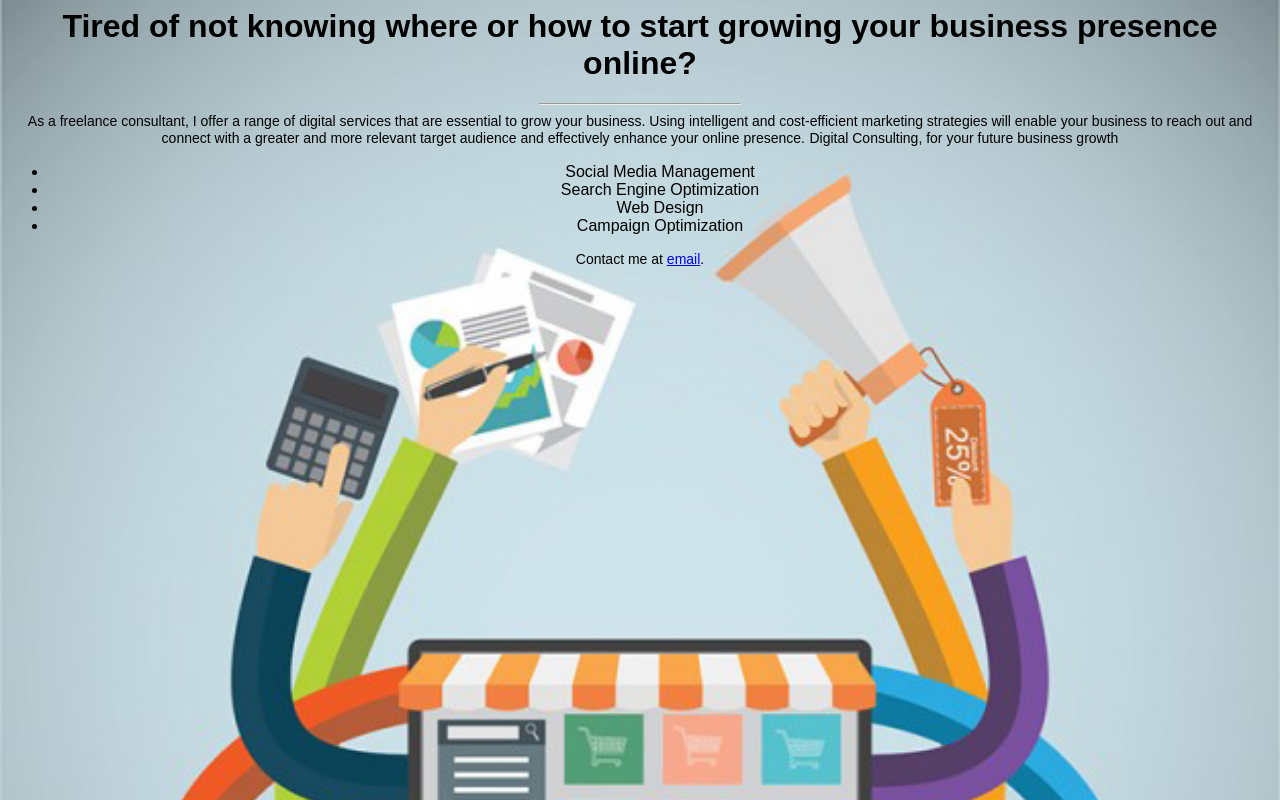
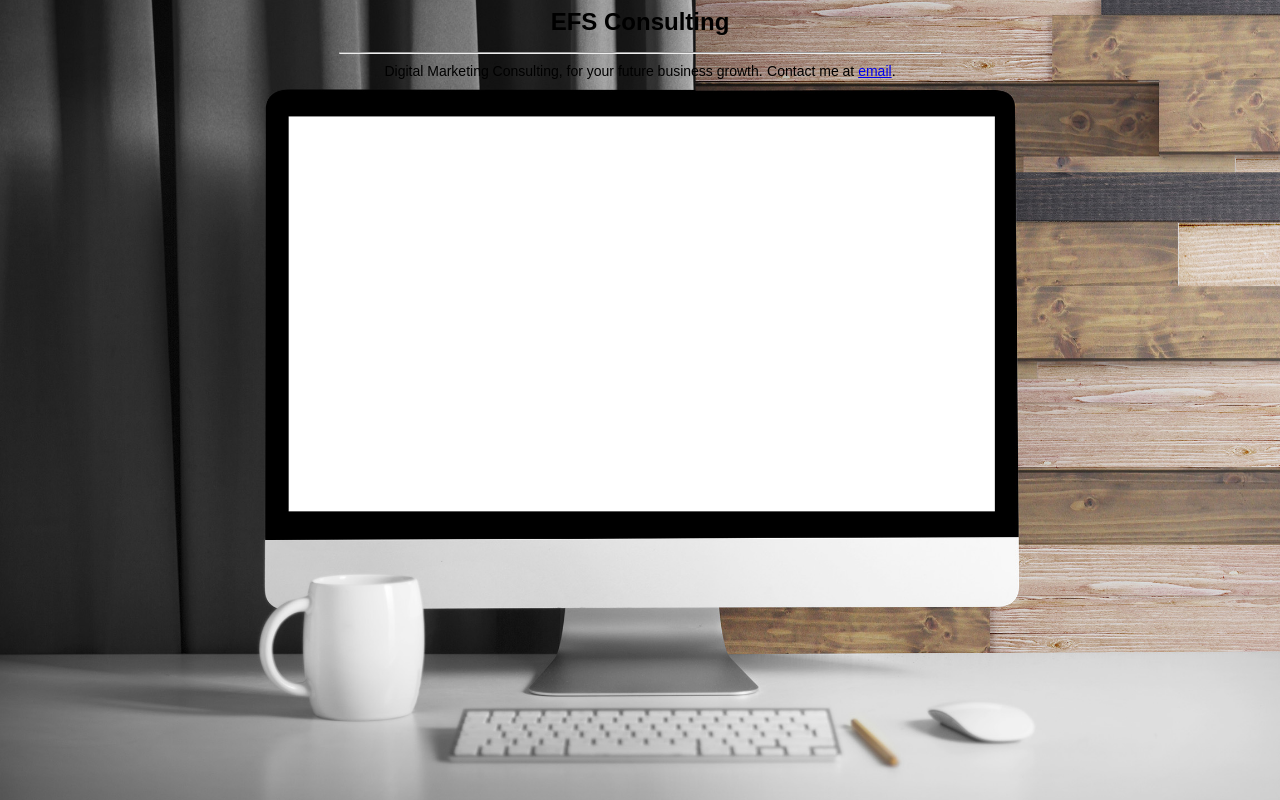
Before and after one commit to efsamouris/efsamouris.github.io, a plain HTML site: page unit_3/index.html in a window 1280 px wide. Drawn offline with Linux system fonts and the light colour scheme.

Commit message:
unit 3 project

```diff
--- a/unit_3/css/style.css
+++ b/unit_3/css/style.css
@@ -1,15 +1,17 @@
 h1 {
 	text-align: center;
+	font-weight: bold;
+	font-size: 24px;
 }
 body {
 	text-align: center;
-	background: url(../images/project1.jpg);
+	background: url(../images/unit3.jpg);
 	background-size: cover;
 	color: #000000;
 	font-family: sans-serif;
 }
 hr {
-	width: 200px;
+	width: 600px;
 }
 p1,p3 {
 	font-size: 14px;
--- a/unit_3/index.html
+++ b/unit_3/index.html
@@ -3,16 +3,10 @@
 	<link rel="stylesheet" type="text/css" href="css/style.css">
 </head>
 <body>
-	<h1>Tired of not knowing where or how to start growing your business presence online?</h1>
+	<h1>EFS Consulting</h1>
 	<hr>
-		<p1>As a freelance consultant, I offer a range of digital services that are essential to grow your business. Using intelligent and cost-efficient marketing strategies will enable your business to reach out and connect with a greater and more relevant target audience and effectively enhance your online presence.</p1>
-	<p1>Digital Consulting, for your future business growth</p1>
-	<ul>
-		<li>Social Media Management</li>
-		<li>Search Engine Optimization</li>
-		<li>Web Design</li>
-		<li>Campaign Optimization</li>
-	</ul>
+		<p1>Digital Marketing Consulting, for your future business growth.</p1>
+
 	<p3>Contact me at <a href= "mailto:efsamouris@gmail.com">email</a>.</p3>
 
 </body>
```
Also changed, not shown: unit_3/images/unit3.jpg (added).
